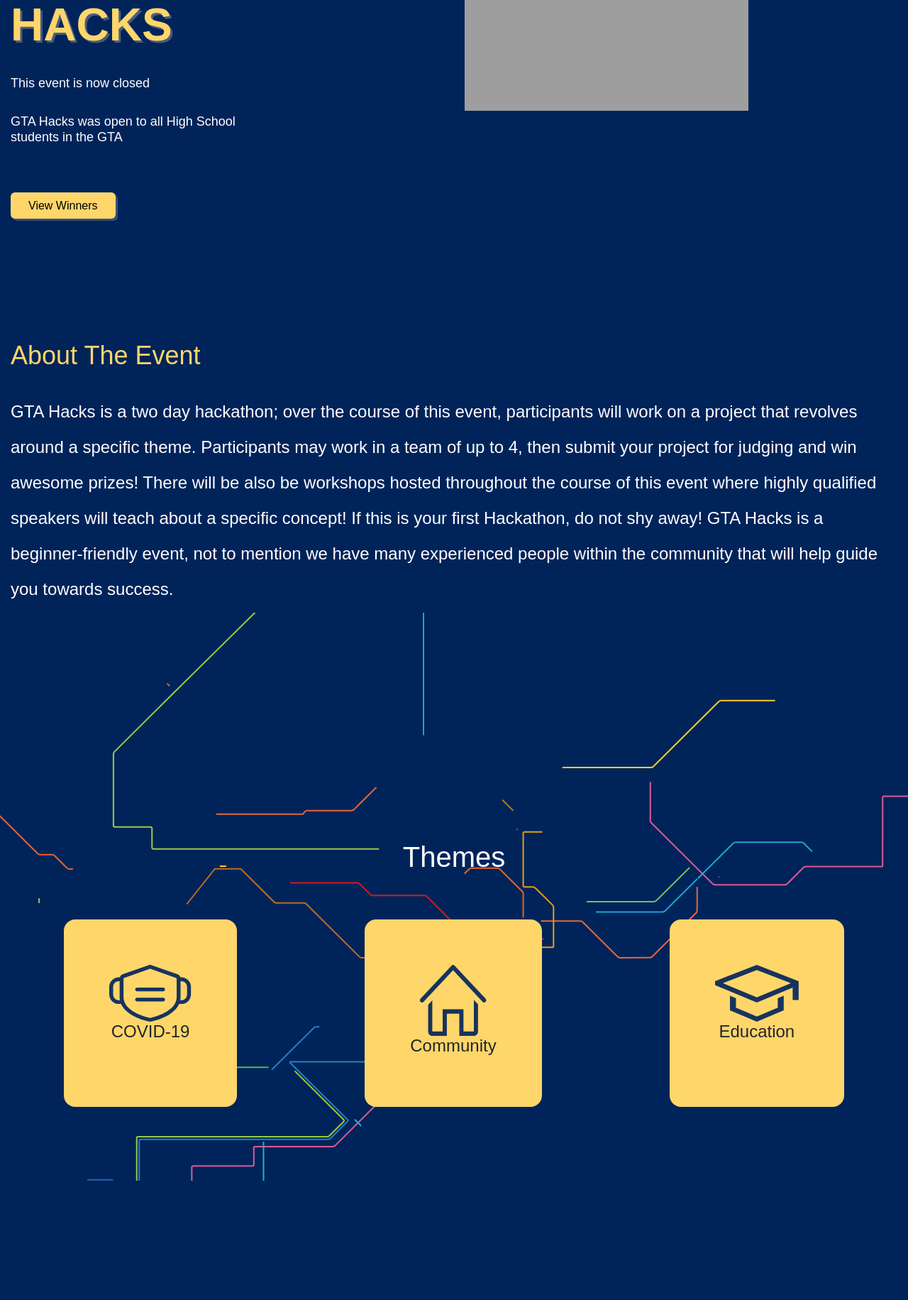
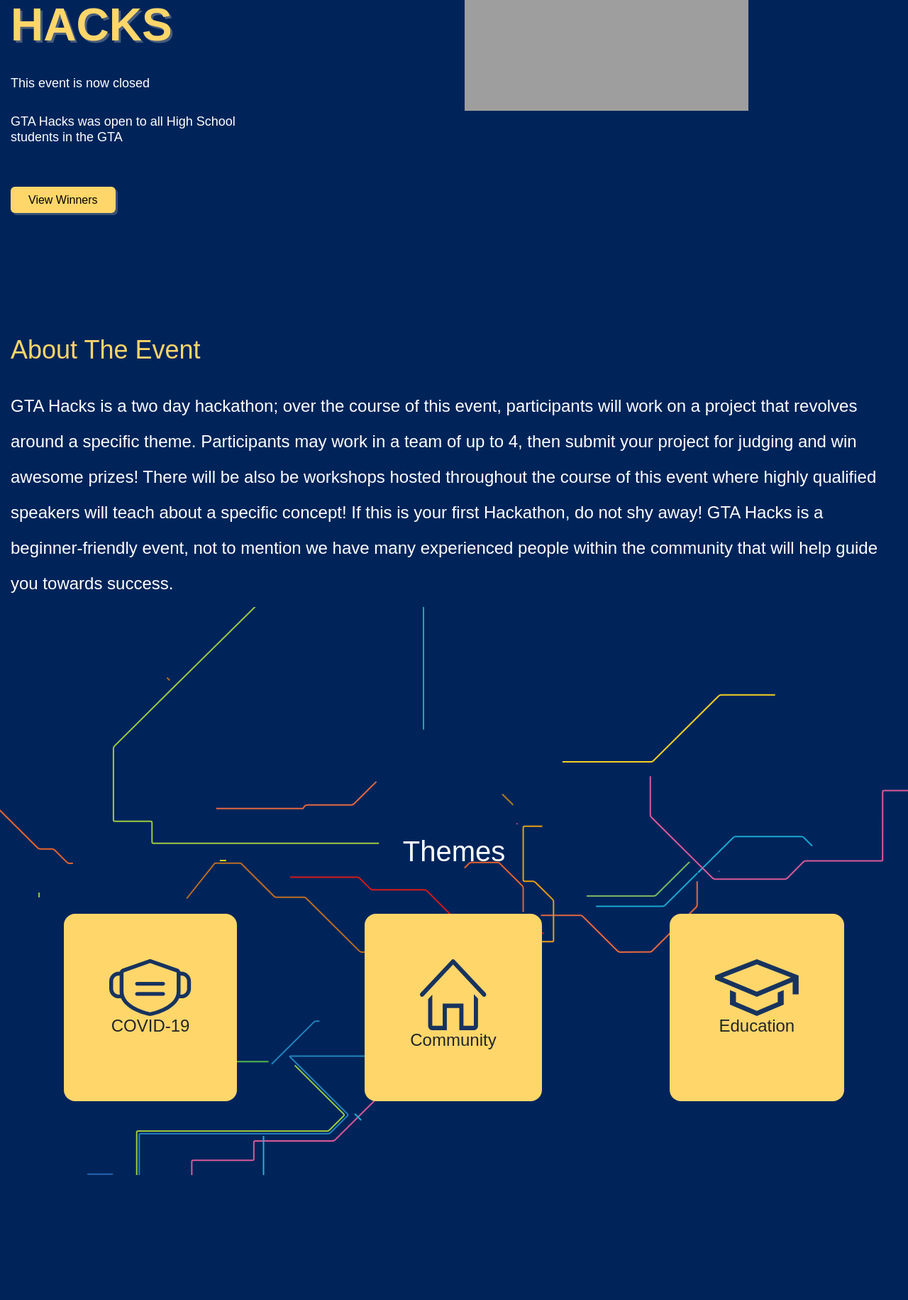
Before and after one commit to northern-dehacks/gta-hacks, a Django app: page / in a window 1280 px wide. Shown: the part 306-2137 px from the top of the page at 71% size. Run offline with Django 3.2, Linux system fonts and the light colour scheme; some libraries are stand-ins or nearby versions; some web fonts are replaced; grey boxes are pictures that could not be loaded.

Commit message:
button fix

```diff
--- a/requirements.txt
+++ b/requirements.txt
@@ -13,6 +13,6 @@ python-dotenv==0.15.0
 pytz==2020.5
 requests==2.25.1
 soupsieve==2.1
-sqlparse==0.4.1
-urllib3==1.26.2
+sqlparse==0.4.2
+urllib3==1.26.7
 whitenoise==5.2.0
--- a/templates/index.html
+++ b/templates/index.html
@@ -76,11 +76,9 @@
                             GTA Hacks was open to all High School <br> students in the GTA
                         </h5>
 
-                        <div class="row">
-                            <div class="col-lg-4 cta-btn-spacing">
-                                <a href="https://gta-hacks-11408.devpost.com/project-gallery"
-                                   target="blank" class="cta-btn">View Winners</a>
-                            </div>
+                        <div class="w-100 cta-btn-spacing">
+                            <a href="https://gta-hacks-11408.devpost.com/project-gallery"
+                                target="blank" class="cta-btn">View Winners</a>
                         </div>
 
 
```
